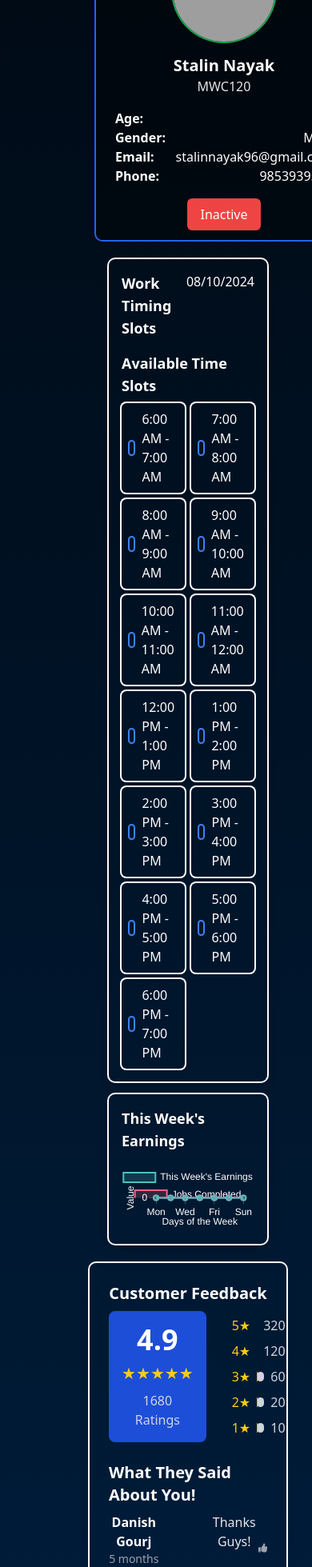
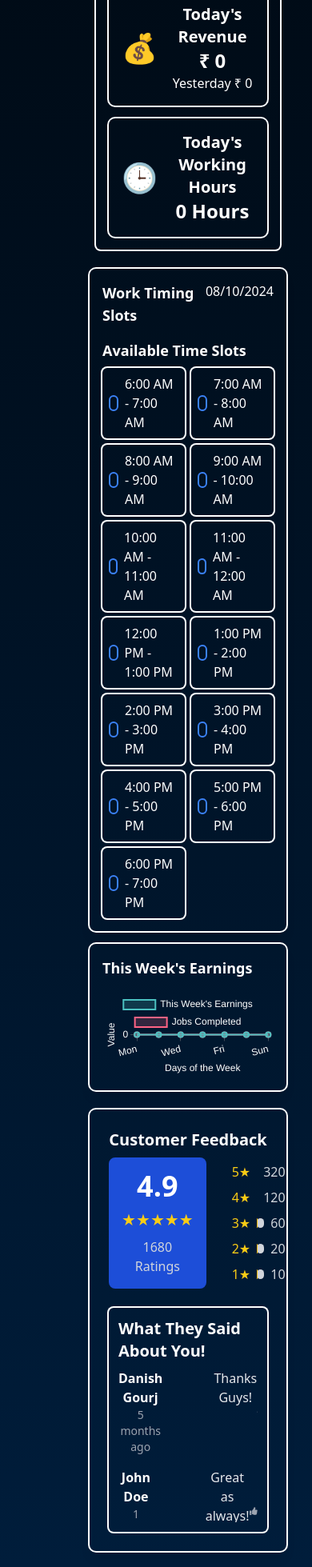
Before and after one commit to devpantiss/mowash-service, a Next.js app: page /dashboard in a window 390 px wide. Shown: the part 1264-3223 px from the top of the page at 80% size. Built offline with nearby package versions, Linux system fonts and the light colour scheme; grey boxes are pictures that could not be loaded.

Commit message:
dash card slignment change

```diff
--- a/src/components/Dash/Reviews.tsx
+++ b/src/components/Dash/Reviews.tsx
@@ -133,7 +133,7 @@ const Reviews: React.FC = () => {
           </div>
 
           {/* Feedback List */}
-          <div className="w-full lg:w-1/2">
+          <div className="w-full lg:w-1/2 ring-2 p-3 rounded-md ring-white">
             <h2 className="text-xl text-left font-semibold mb-2">
               What They Said About You!
             </h2>
--- a/src/components/Dash/Row1.tsx
+++ b/src/components/Dash/Row1.tsx
@@ -189,7 +189,7 @@ const Row1: React.FC = () => {
   return (
     <div className="p-8 bg-transparent min-h-screen">
       {/* First Row */}
-      <div className="flex flex-col lg:flex-row w-full px-2 gap-4">
+      <div className="flex flex-col-reverse lg:flex-row w-full px-2 gap-4">
         <div className="gap-4 grid grid-cols-1 lg:grid-cols-3 lg:w-1/2 ring-2 ring-white p-4 rounded-md w-full">
           <StatCard
             title="Today's Orders"
@@ -212,7 +212,7 @@ const Row1: React.FC = () => {
             flexCol="lg:flex-col"
           />
         </div>
-        <div className="lg:w-1/2 w-full flex flex-col lg:flex-row justify-between lg:space-x-16 items-center">
+        <div className="lg:w-1/2 w-full flex flex-col-reverse lg:flex-row justify-between lg:gap-x-16 items-center">
           <div className="w-full bg-transparent ring-2 ring-white p-4 rounded-lg shadow-lg">
             <h3 className="text-lg text-white font-bold">
               Earnings Status (Last 30 days)
@@ -237,14 +237,14 @@ const Row1: React.FC = () => {
             </div>
           </div>
           {/* Profile Card on the right */}
-          <div className="lg:w-1/2 w-full mt-3">
+          <div className="lg:w-1/2 w-full mb-6">
             <ProfileCard onToggleStatus={toggleStatus} isActive={isActive} />
           </div>
         </div>
       </div>
 
       {/* Second Row */}
-      <div className="grid p-6 rounded-md grid-cols-1 md:grid-cols-2 gap-4">
+      <div className="grid py-6 rounded-md grid-cols-1 md:grid-cols-2 gap-4">
         <div className="bg-transparent ring-2 ring-white p-4 rounded-lg shadow-lg">
           <div className="flex justify-between">
             <h3 className="text-lg text-white font-bold">Work Timing Slots</h3>
--- a/src/components/SignUp/SignupStep1.tsx
+++ b/src/components/SignUp/SignupStep1.tsx
@@ -91,13 +91,13 @@ const SignupStep1: React.FC = () => {
             {/* Previous Employment */}
             <div className={style.inputContainer}>
               <input
-                placeholder="Previous Employment"
+                placeholder="Previous Employer"
                 className={style.inputField}
                 type="text"
                 value={previousWork}
                 onChange={(e) => setPreviousWork(e.target.value)}
               />
-              <label className={style.inputLabel}>Previous Employment</label>
+              <label className={style.inputLabel}>Previous Employer</label>
               <span className={style.inputHighlight}></span>
               {errors.previousWork && (
                 <p className="text-red-500 text-sm mt-1">
--- a/src/pages/dashboard/welfareservices.tsx
+++ b/src/pages/dashboard/welfareservices.tsx
@@ -191,7 +191,7 @@ const WelfareServices: React.FC = () => {
                         </p>
                       </div>
 
-                      <div className="text-right mt-4 lg:mt-0">
+                      <div className="lg:text-right text-center mt-4 lg:mt-0">
                         <div className="flex justify-between gap-x-8 items-center mb-4">
                           <div className="flex flex-col">
                             <strong className="text-xl text-gray-800">
```
